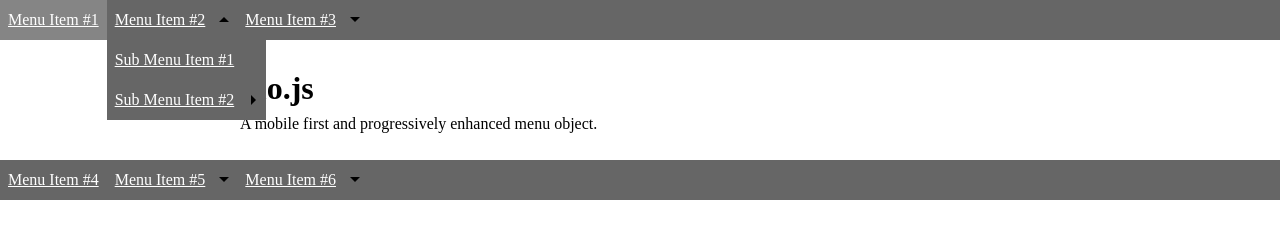
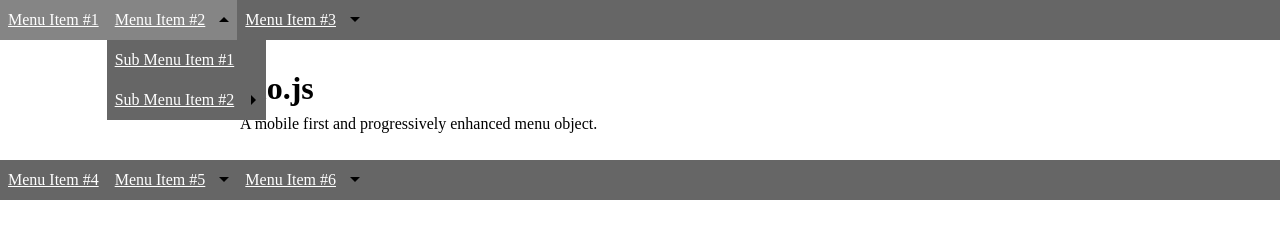
Before and after one commit to themefoundation/mo-js, a plain HTML site: page index.html in a window 1280 px wide. Both pictures are taken after a click on the link "Menu Item #2". Drawn offline with Linux system fonts and the light colour scheme.

Commit message:
Further improvements to keyboard navigation

```diff
--- a/css/style.css
+++ b/css/style.css
@@ -256,7 +256,8 @@ by Jonathan Snook at http://smacss.com
 	color: #fff;
 }
 
-.site-header .menu a:hover{
+.site-header .menu a:hover,
+.site-header .menu a:focus{
 	background: rgba( 255, 255, 255, 0.2);
 }
 
--- a/js/mo.js
+++ b/js/mo.js
@@ -76,9 +76,30 @@
 				}
 			});
 
-			menu.el.find('li > a').on( 'focus blur', function(){
+			// Expand submenus on focus
+			menu.el.find('li > a').focus(function(){
 				var mo = menu.options;
-				$(this).parents( '.'+mo.hasSubmenuClass ).toggleClass( mo.openSubmenuClass );
+				var parentMenu = $(this).parents('.'+mo.hasSubmenuClass );
+
+				// Remove previously opened submenus
+				$('.thmfdn-menu-container').find('.'+mo.hasSubmenuClass ).not(parentMenu).removeClass( mo.openSubmenuClass );
+
+				// Open focused submenu
+				if(!parentMenu.hasClass(mo.openSubmenuClass)){
+					parentMenu.addClass( mo.openSubmenuClass );
+
+					// Close focused submenu when click occurs outside submenu
+					$(document).click(function(event) {
+						if( $(event.target).parents('.'+mo.openSubmenuClass).length === 0 ) {
+							$('.'+mo.openSubmenuClass).removeClass(mo.openSubmenuClass);
+						}
+					});
+
+					// Close focused submenu when hover submenu opens
+					$('.'+mo.hasSubmenuClass+' a' ).mouseenter(function(){
+						$('.'+mo.openSubmenuClass).removeClass(mo.openSubmenuClass);
+					});
+				}
 			});
 
 
```
